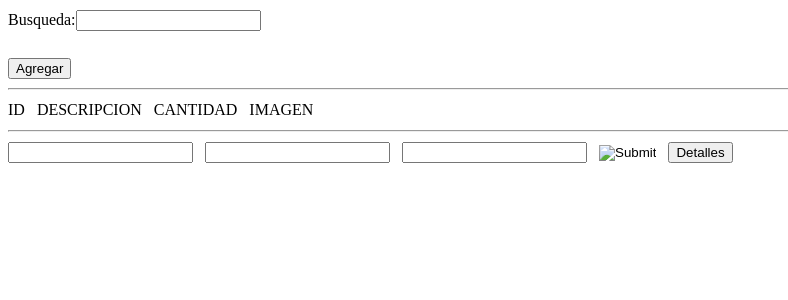
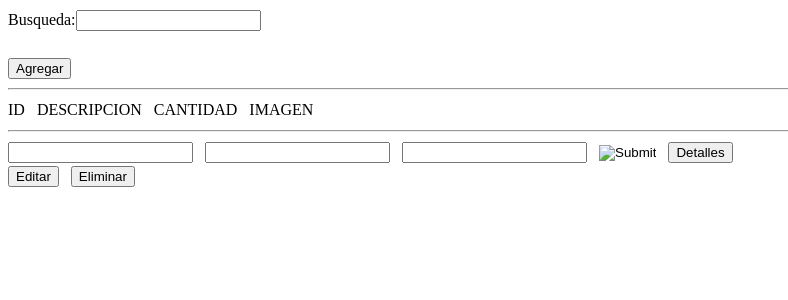
Before and after one commit to AaronBJ/DevOpsBYG, a Vue app in the folder ByGUI/: page / in a window 1280 px wide. Shown: the top 300 px of the page, without its empty margins (0-788 px from the left). Built offline with nearby package versions, Linux system fonts and the light colour scheme; the HTML template or start-up script is replaced by a standard one.

Commit message:
se agrego el boton de editar y de eliminar asi como espacios horizontales entre ellos

```diff
--- a/ByGUI/src/Storage.vue
+++ b/ByGUI/src/Storage.vue
@@ -30,6 +30,10 @@
       <input type="image" />
       &nbsp;
       <input type="button" value="Detalles" />
+      <br />
+      <input type="button" value="Editar" />
+      &nbsp;
+      <input type="button" value="Eliminar" />
 
     </div>
   </header>
```
